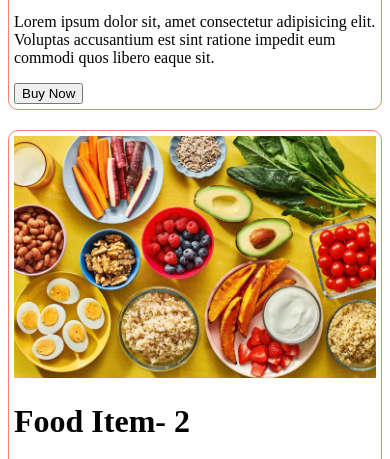
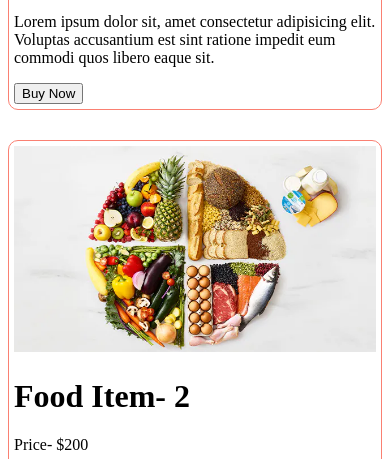
Before and after one commit to FahimFaysalNirjhar/practice-food-website-media-query, a plain HTML site: page index.html in a window 390 px wide. Shown: the part 360-819 px from the top of the page. Drawn offline with Linux system fonts and the light colour scheme.

```diff
--- a/index.html
+++ b/index.html
@@ -8,7 +8,7 @@
         .container{
             display: grid;
             grid-template-columns: repeat(4, 1fr);
-            gap:20px;
+            gap:30px;
 
         }
         .food{
@@ -37,77 +37,77 @@
             <button>Buy Now</button>
         </div>
         <div class="food">
-            <img src="images/food.jpg" alt="">
+            <img src="images/food.webp" alt="">
             <h1>Food Item- 2</h1>
             <p>Price- $200</p>
             <p>Laboriosam, quas placeat repellendus autem consectetur eaque sunt iusto voluptatum voluptates ex architecto explicabo ratione maiores iste? Laborum, perferendis quos.</p>
             <button>Buy Now</button>
         </div>
         <div class="food">
-            <img src="images/food.jpg" alt="">
+            <img src="images/healthy-food.jpg" alt="">
             <h1>Food Item- 3</h1>
             <p>Price- $300</p>
             <p>Non, voluptatem. Deleniti possimus provident cumque quis iste, consequatur autem, tempore nulla expedita perferendis, optio iure alias? Illum, ipsam a?</p>
             <button>Buy Now</button>
         </div>
         <div class="food">
-            <img src="images/food.jpg" alt="">
+            <img src="images/healthy-food1.jpg" alt="">
             <h1>Food Item- 4</h1>
             <p>Price- $400</p>
             <p>Voluptatem, commodi officiis? Fuga natus nesciunt accusamus, cumque nisi, magni labore provident aperiam impedit id dolorem dolor porro quaerat ipsa.</p>
             <button>Buy Now</button>
         </div>
         <div class="food">
-            <img src="images/food.jpg" alt="">
+            <img src="images/healthy-food2.jpg" alt="">
             <h1>Food Item- 5</h1>
             <p>Price- $500</p>
             <p>Eius a nesciunt totam, neque tenetur labore libero voluptatem vitae sint nulla numquam nemo? Impedit corrupti rem aliquam vero perspiciatis!</p>
             <button>Buy Now</button>
         </div>
         <div class="food">
-            <img src="images/food.jpg" alt="">
+            <img src="images/healthy-food3.jpg" alt="">
             <h1>Food Item- 6</h1>
             <p>Price- $600</p>
             <p>Tenetur reiciendis rerum ullam aliquid dolore, debitis temporibus est facere omnis exercitationem expedita perferendis impedit officia quisquam obcaecati. Dolor, facere.</p>
             <button>Buy Now</button>
         </div>
         <div class="food">
-            <img src="images/food.jpg" alt="">
+            <img src="images/healthy-food4.jpg" alt="">
             <h1>Food Item- 7</h1>
             <p>Price- $700</p>
             <p>Nesciunt explicabo soluta perspiciatis nam sunt repudiandae expedita? Nihil, mollitia autem inventore quia blanditiis sapiente! Modi id tempora repudiandae minus!</p>
             <button>Buy Now</button>
         </div>
         <div class="food">
-            <img src="images/food.jpg" alt="">
+            <img src="images/healthy-food5.jpg" alt="">
             <h1>Food Item- 8</h1>
             <p>Price- $800</p>
             <p>Repudiandae non soluta at facilis exercitationem, nostrum ab quae veritatis placeat laborum nulla sit modi asperiores aspernatur debitis illum? Quod!</p>
             <button>Buy Now</button>
         </div>
         <div class="food">
-            <img src="images/food.jpg" alt="">
+            <img src="images/healthy-food6.jpg" alt="">
             <h1>Food Item- 9</h1>
             <p>Price- $900</p>
             <p>Quas blanditiis perferendis dolorum modi animi beatae nemo ducimus, porro officia architecto obcaecati aliquam recusandae aut tenetur consectetur fuga deserunt?</p>
             <button>Buy Now</button>
         </div>
         <div class="food">
-            <img src="images/food.jpg" alt="">
+            <img src="images/healthy-food7.jpg" alt="">
             <h1>Food Item- 10</h1>
             <p>Price- $1000</p>
             <p>Accusantium qui dicta beatae omnis similique inventore deserunt. Corporis eaque velit ab aperiam sint, numquam tempora illum vero totam sequi?</p>
             <button>Buy Now</button>
         </div>
         <div class="food">
-            <img src="images/food.jpg" alt="">
+            <img src="images/healthy-food8.jpg" alt="">
             <h1>Food Item- 11</h1>
             <p>Price- $1100</p>
             <p>Quod vel quibusdam similique ea consectetur quas. Optio recusandae tenetur ut natus architecto quam doloribus! Recusandae excepturi sit aspernatur nihil.</p>
             <button>Buy Now</button>
         </div>
         <div class="food">
-            <img src="images/food.jpg" alt="">
+            <img src="images/healthy-food9.jpg" alt="">
             <h1>Food Item- 12</h1>
             <p>Price- $1200</p>
             <p>Excepturi nulla totam autem odit. Enim eum explicabo deleniti pariatur debitis iure consequuntur dicta minima, repellat iste laborum in consectetur.</p>
```
